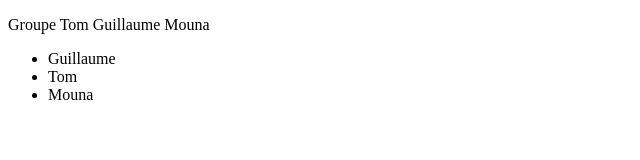
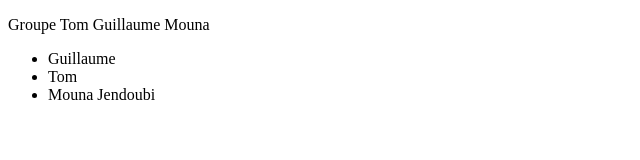
Before and after one commit to Tprv/TP-DWEB, a plain HTML site: page index.html in a window 1280 px wide. Shown: the full height of the page, 0-640 px from the left. Drawn offline with Linux system fonts and the light colour scheme.

Commit message:
Change name

```diff
--- a/index.html
+++ b/index.html
@@ -10,7 +10,7 @@
     <ul>
         <li>Guillaume</li>
         <li>Tom</li>
-        <li>Mouna</li>
+        <li>Mouna Jendoubi</li>
     </ul>
 </body>
 </html>
```
